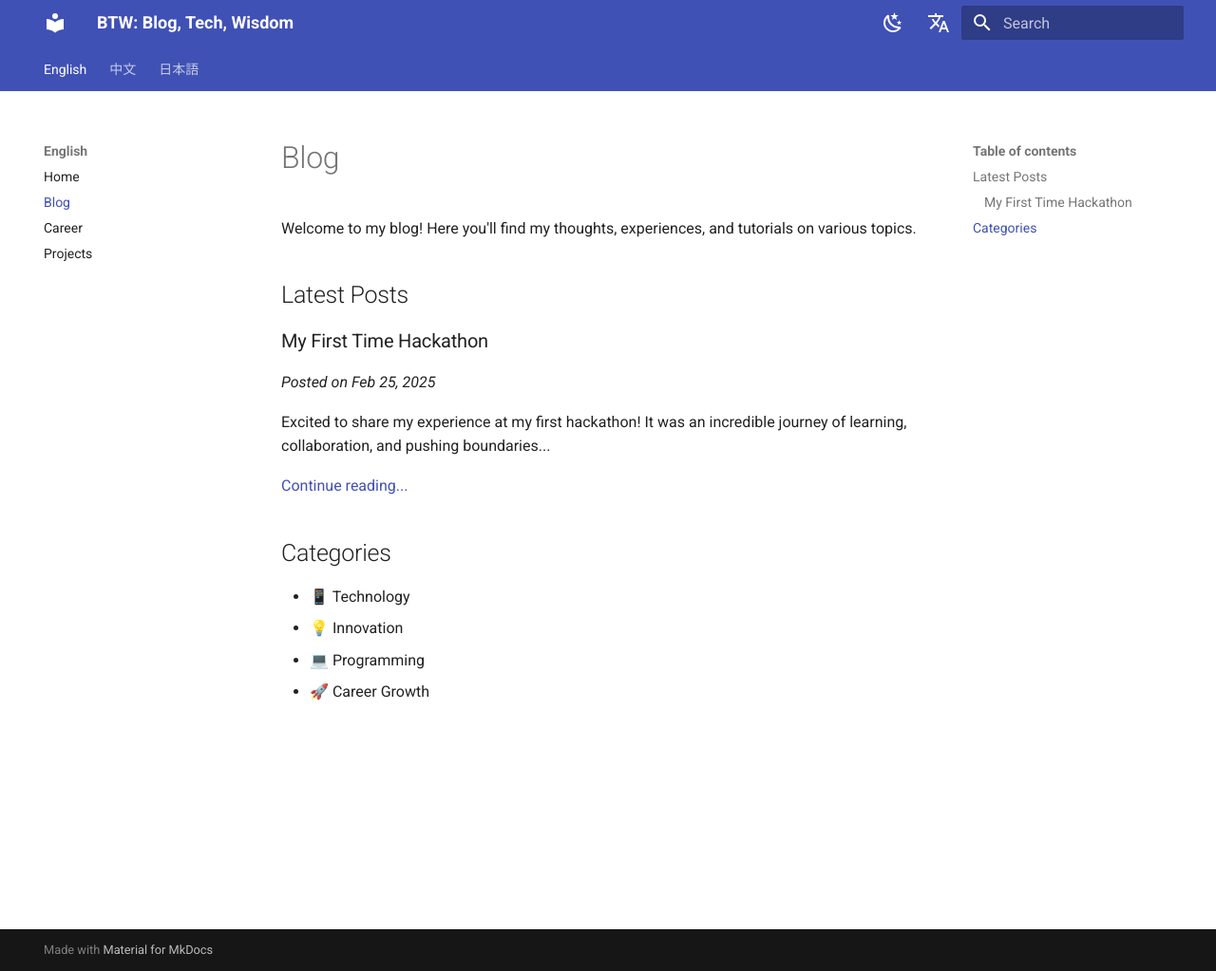
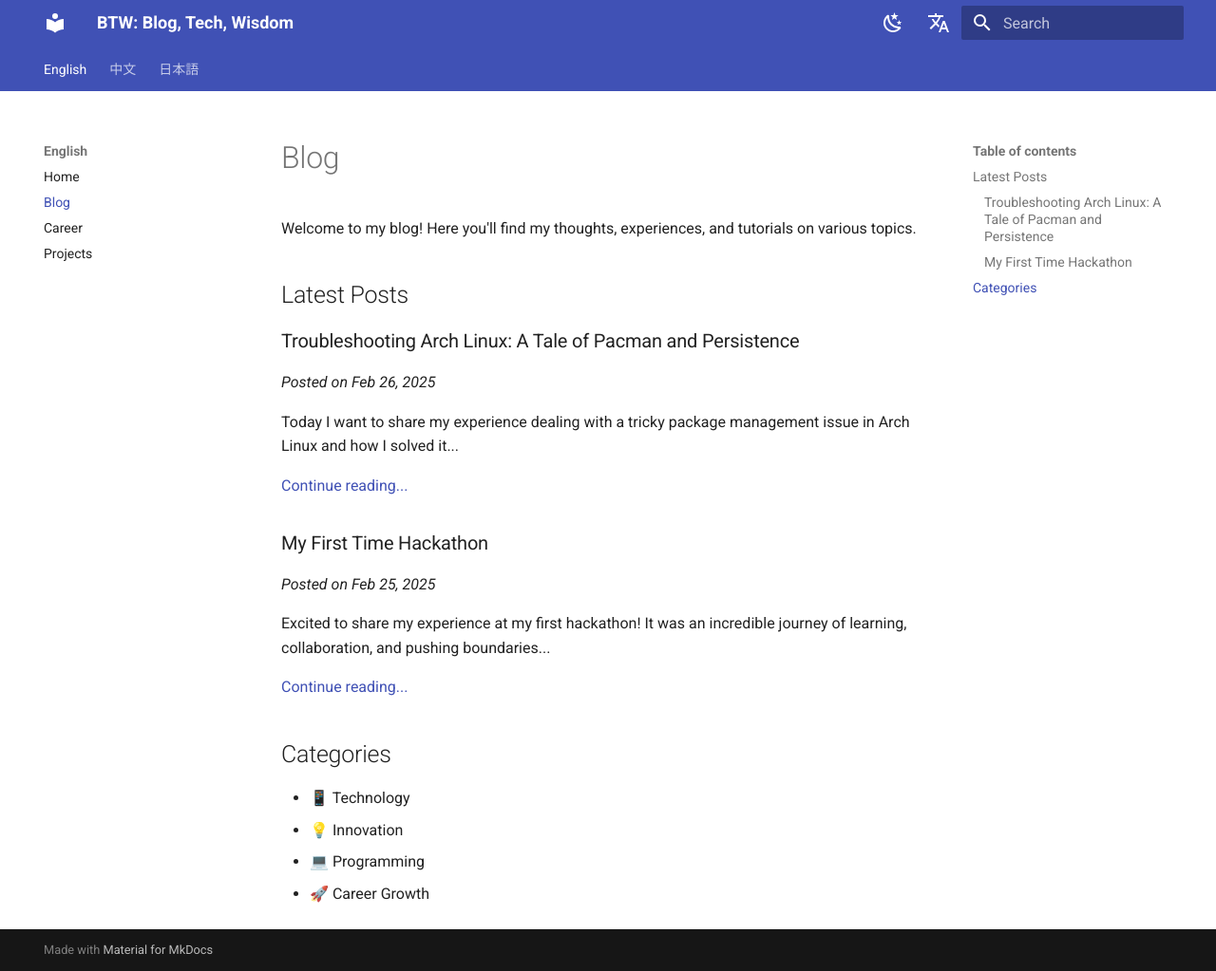
Before and after one commit to liweisu0/blog, an MkDocs documentation site: the page built from docs/blog.md, in a window 1280 px wide and 1023 px high. Shown: the whole window at 95% size. Built offline with MkDocs 1.6.1 and Material for MkDocs 9.7.7, drawn with Linux system fonts in a browser that asks for light colours; comment, search, counter and statistics services are not loaded.

Commit message:
Update blog

```diff
--- a/docs/blog.md
+++ b/docs/blog.md
@@ -3,6 +3,13 @@
 Welcome to my blog! Here you'll find my thoughts, experiences, and tutorials on various topics.
 
 ## Latest Posts
+
+### Troubleshooting Arch Linux: A Tale of Pacman and Persistence
+*Posted on Feb 26, 2025*
+
+Today I want to share my experience dealing with a tricky package management issue in Arch Linux and how I solved it...
+
+[Continue reading...](/blog/arch-troubleshooting.md)
 
 ### My First Time Hackathon
 *Posted on Feb 25, 2025*
```
Also changed, not shown: blog/my-first-hackathon.md (+9 -32 lines), docs/career.md (+1 -1 lines), blog/arch-troubleshooting.md (added).
